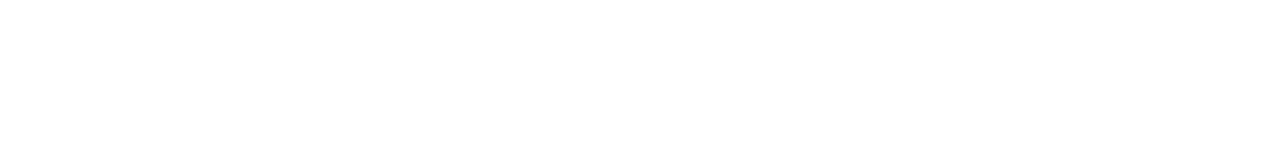
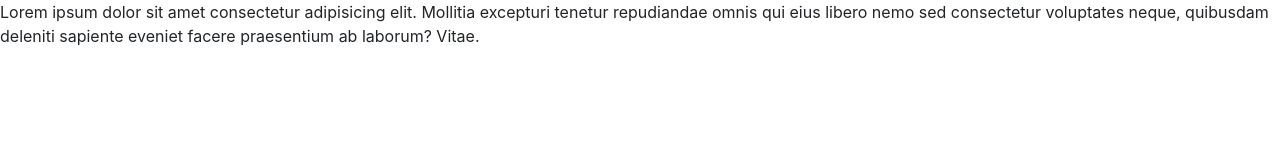
Before and after one commit to labinskyypavlo/test_git, a website: page index.html in a window 1280 px wide. Drawn offline with nearby package versions, Linux system fonts and the light colour scheme.

Commit message:
add lorem text

```diff
--- a/index.html
+++ b/index.html
@@ -1,5 +1,6 @@
 <!DOCTYPE html>
 <html lang="en">
+
 <head>
     <meta charset="UTF-8">
     <meta name="viewport" content="width=device-width, initial-scale=1.0">
@@ -9,7 +10,12 @@
     <link rel="stylesheet" href="css/style.css">
 
 </head>
+
 <body>
 
+    <p>Lorem ipsum dolor sit amet consectetur adipisicing elit. Mollitia excepturi tenetur repudiandae omnis qui eius libero
+        nemo sed consectetur voluptates neque, quibusdam deleniti sapiente eveniet facere praesentium ab laborum? Vitae.</p>
+
 </body>
+
 </html>
```
